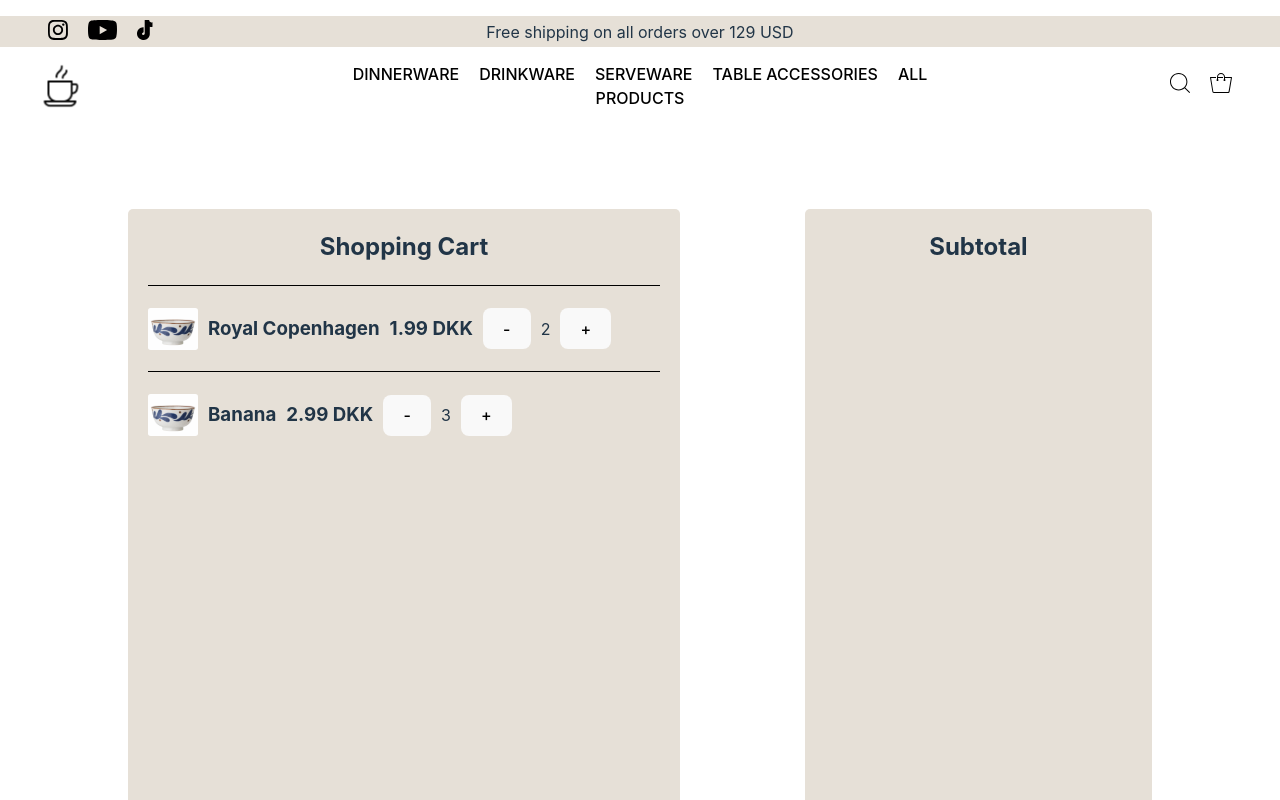
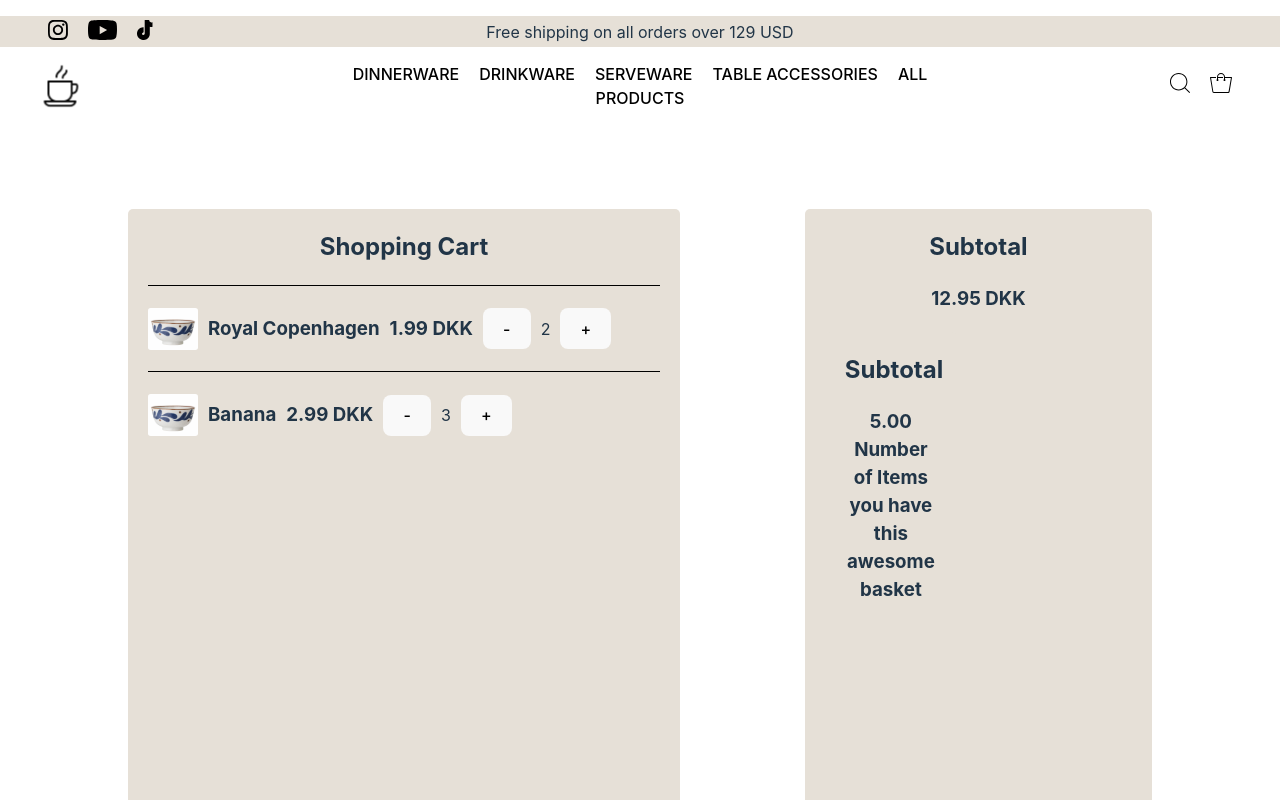
Before and after one commit to Johansogaard/frontend, a React (Vite) app: page / in a window 1280 px wide. Shown: the top 800 px of the page. Built offline with nearby package versions, Linux system fonts and the light colour scheme.

Commit message:
Update, Shoppingcart Number of items

```diff
--- a/src/shopping-cart/shoppingCart.tsx
+++ b/src/shopping-cart/shoppingCart.tsx
@@ -15,63 +15,52 @@
 const initialItems: Item[] = [
     { id: 1, name: "Royal Copenhagen", currency: "DKK", quantity: 2, price: 1.99, clicks: 0 },
     { id: 2, name: "Banana", currency: "DKK", quantity: 3, price: 2.99, clicks: 0 },
-
 ];
 
 export function ShoppingCart() {
     const [items, setItems] = useState<Item[]>(initialItems);
 
-
     const handleShopQuantityComponent = (itemId: number, change: number) => {
         setItems(previousItems => previousItems.map(item => (
-            item.id == itemId ? {...item, quantity: Math.max(0, item.quantity + change)} : item
+            item.id === itemId ? { ...item, quantity: Math.max(0, item.quantity + change) } : item
         )));
+    };
 
+    const calculateSubtotal = () => {
+        return items.reduce((total, item) => total + item.quantity * item.price, 0).toFixed(2);
+    };
+    const calculatetotalItems = () => {
+        return items.reduce((total, item) => total + item.quantity, 0).toFixed(2);
+    };
 
-        return (
-            <div className="shopping-cart-container">
-                <div className="shopping-cart">
-                    <h2>Shopping Cart</h2>
-                    <ul id="cart-items" className="unsortList">
-                        {items.map((item) => (
-                            <li key={item.id}>
-                                {shoppingCartItem(item, handleShopQuantityComponent)}
-                            </li>
-                        ))}
-                    </ul>
-                </div>
-                <div className="total">
-                    <h2>Subtotal</h2>
-                </div>
-            </div>
-        );
-    }
 
     return (
         <div className="shopping-cart-container">
             <div className="shopping-cart">
                 <h2>Shopping Cart</h2>
-               <ul id="cart-items" className="unsortList">
+                <ul id="cart-items" className="unsortList">
                     {items.map((item) => (
                         <li key={item.id}>
                             {shoppingCartItem(item, handleShopQuantityComponent)}
                         </li>
-                        //Li and ul is used because its an unsorted itemList my fellas.
                     ))}
                 </ul>
             </div>
             <div className="subtotal">
                 <h2>Subtotal</h2>
+                <h3>{calculateSubtotal()} DKK</h3>
+                <div className="subtotal">
+                    <h2>Subtotal</h2>
+                    <h3>{calculatetotalItems()} Number of Items you have this awesome basket</h3>
+            </div>
             </div>
         </div>
     );
 }
 
-
 function shoppingCartItem(item: Item, handleShopQuantityComponent: (itemId: number, change: number) => void) {
     return (
         <section>
-
             <div className="divider"></div>
             <div className="item-container">
                 <img src={itemPlaceholder} alt="item placeholder" className="item-image" />
```
